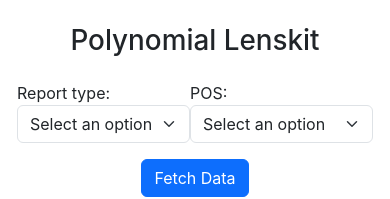
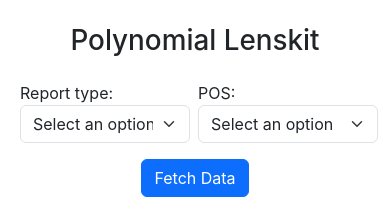
Before and after one commit to musaib-js/ReactPlayground, a React (Create React App) app: page / in a window 390 px wide. Shown: the top 199 px of the page. Built offline with nearby package versions, Linux system fonts and the light colour scheme.

Commit message:
Added margix along x

```diff
--- a/src/App.jsx
+++ b/src/App.jsx
@@ -79,7 +79,7 @@
                                                                                                                                                                                                                                                                                                               <div className="container">
                                                                                                                                                                                                                                                                                                                     <h1 className="my-4 text-center">Polynomial Lenskit</h1>
                                                                                                                                                                                                                                                                                                                           <div className="d-flex justify-content-center align-items-start">
-                                                                                                                                                                                                                                                                                                                                  <div className="col-md-6 mb-3">
+                                                                                                                                                                                                                                                                                                                                  <div className="col-md-6 mb-3 mx-2">
                                                                                                                                                                                                                                                                                                                                             <label htmlFor="reportType">Report type:</label>
                                                                                                                                                                                                                                                                                                                                                       <Dropdown id="reportType" options={reportTypeOptions} onChange={handleReportTypeChange} />
                                                                                                                                                                                                                                                                                                                                                               </div>
```
